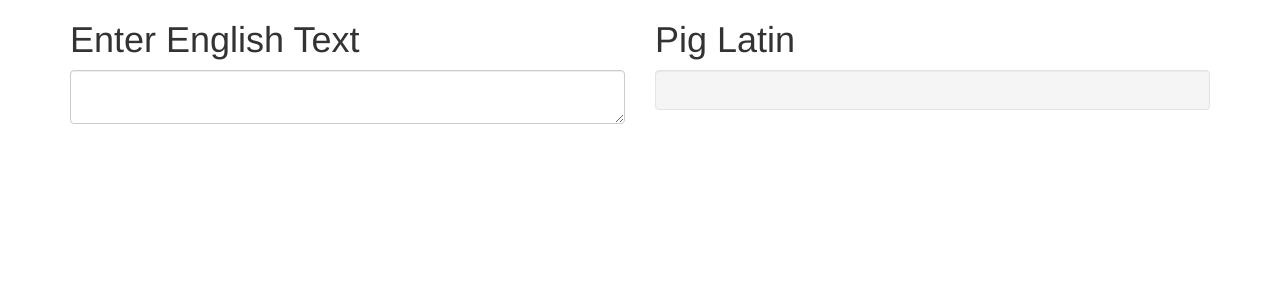
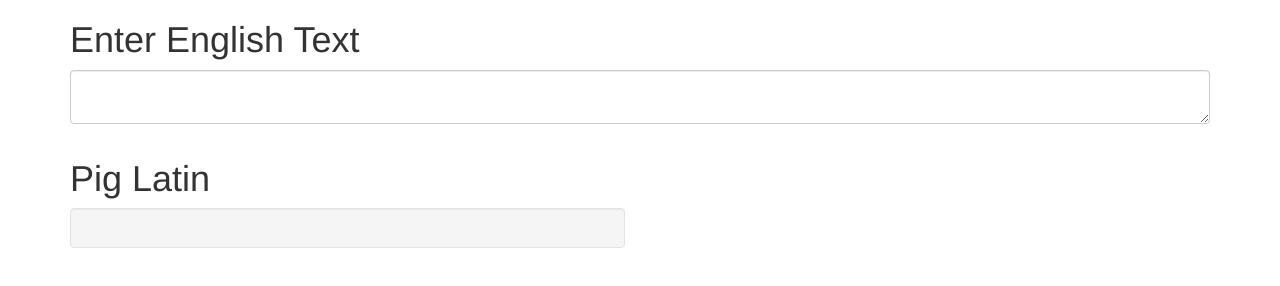
Before and after one commit to dhallsim/angular-pig-latin, a plain HTML site: page index.html in a window 1280 px wide. Drawn offline with Linux system fonts and the light colour scheme.

Commit message:
updating index.html

```diff
--- a/index.html
+++ b/index.html
@@ -12,7 +12,7 @@
 
 	<div class="container">
 		<div class="row">
-			<div class="col-xs-6">
+			<div class="col-xs-12">
 				<h1>Enter English Text</h1>
 
 				<form>
@@ -21,7 +21,8 @@
 					</div>
 				</form>
 			</div>
-
+		</div>
+		<div class="row">
 			<div class="col-xs-6">
 				<h1>Pig Latin</h1>
 				<div class="well">{{englishText | pigLatin}}</div>
```
